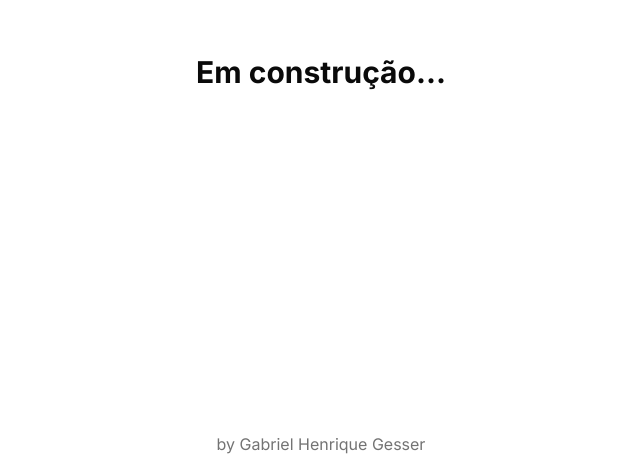
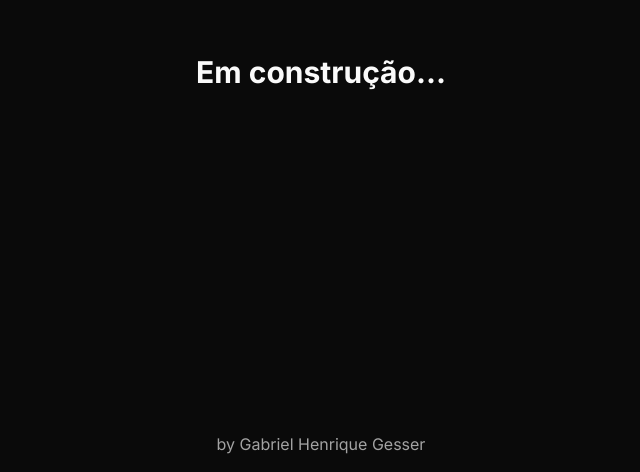
Before and after one commit to GaelGesser/money-hive, a Next.js app: page / in a window 1280 px wide. Shown: the part 328-800 px from the top of the page, without its empty margins (319-959 px from the left). Built offline with nearby package versions, Linux system fonts and the light colour scheme.

Commit message:
feat: update layout base for used `ThemeProvider`

```diff
--- a/src/app/layout.tsx
+++ b/src/app/layout.tsx
@@ -1,6 +1,7 @@
 import type { Metadata } from "next";
 import { Inter } from "next/font/google";
 import "./globals.css";
+import { ThemeProvider } from "@/components/theme-provider";
 
 const inter = Inter({ subsets: ["latin"] });
 
@@ -16,7 +17,17 @@ export default function RootLayout({
 }>) {
   return (
     <html lang="pt" className="antialiased">
-      <body className={inter.className}>{children}</body>
+      <body className={inter.className}>
+        <ThemeProvider
+          attribute="class"
+          defaultTheme="dark"
+          enableSystem
+          disableTransitionOnChange
+        >
+          {" "}
+          {children}
+        </ThemeProvider>
+      </body>
     </html>
   );
 }
```
